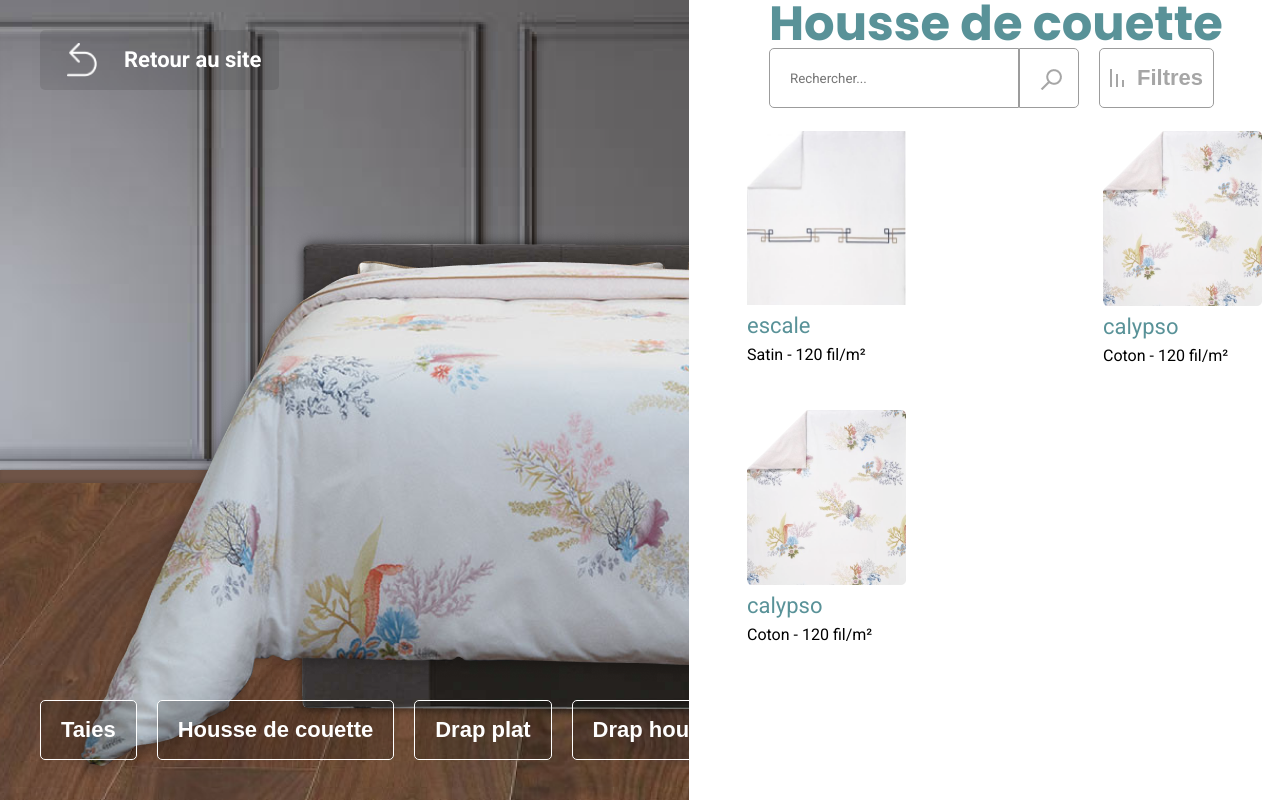
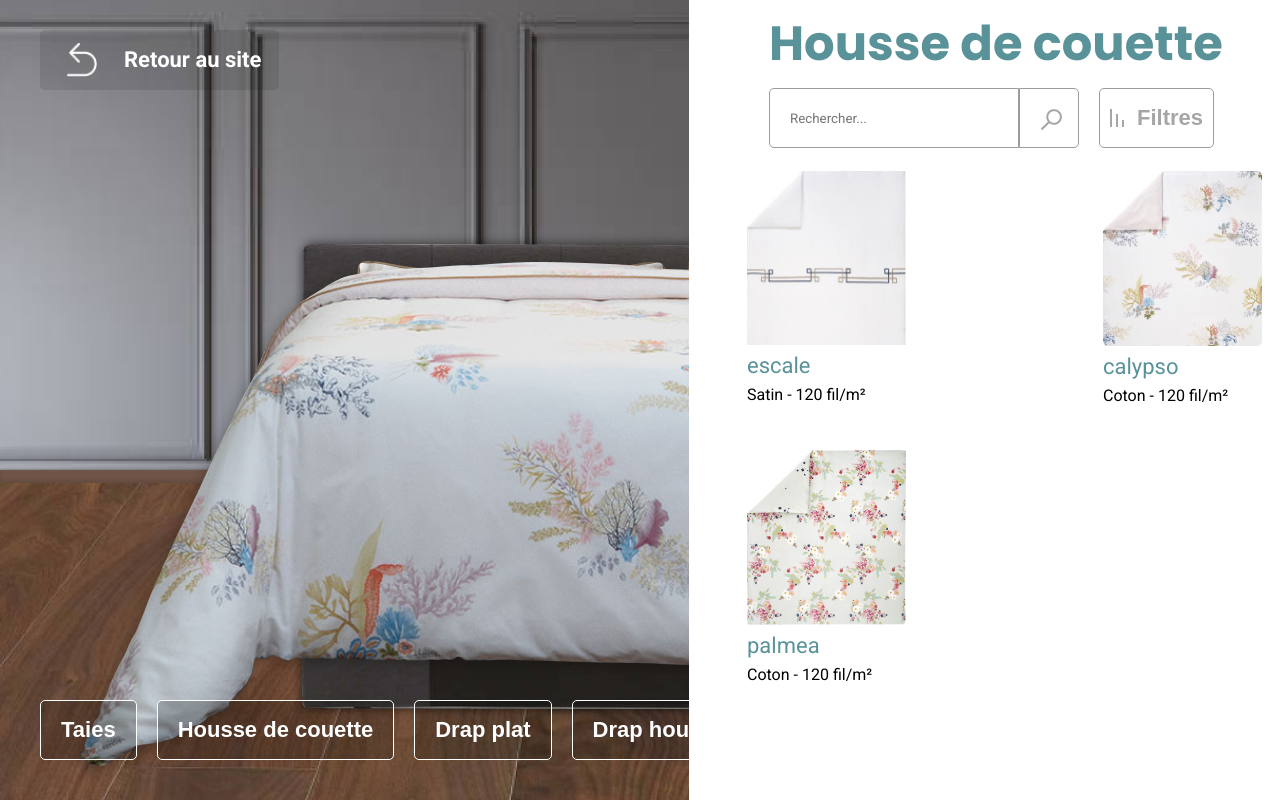
Before and after one commit to FlorianDurand/yves-delorme-simulateur, a Next.js app: page / in a window 1280 px wide. Both pictures are taken after a click on the element "Housse de couette". Shown: the top 800 px of the page. Built offline with nearby package versions, Linux system fonts and the light colour scheme.

Commit message:
Ajout couette

```diff
--- a/components/Menu.js
+++ b/components/Menu.js
@@ -19,10 +19,10 @@ const articles = [
 		couette: '/static/Bed/couette.png'
 	},
 	{
-		name : 'calypso',
-		image : '/static/article.png',
+		name : 'palmea',
+		image : '/static/palmea.png',
 		description: 'Coton - 120 fil/m²',
-		couette: '/static/Bed/couette.png'
+		couette: '/static/Bed/palmea.png'
 	}
 
 ]
--- a/components/Menu.module.css
+++ b/components/Menu.module.css
@@ -9,7 +9,7 @@
 }
 
 .title{
-    margin-left: 80px;
+    margin: 20px 0px 20px 80px;
     font-size: 48px;
     font-weight: bold;
     font-family: 'Poppins';
--- a/components/Styles/Button.js
+++ b/components/Styles/Button.js
@@ -8,7 +8,7 @@ const Button = props => {
 
 
     if ( props.classCustom === 'settings' ) {
-        return <button className={styles.buttonSettings}>{props.children}</button>
+        return <button className={styles.buttonSettings} >{props.children}</button>
     } else {
         return <button className={styles.home}>{props.children}</button>
     }
```
Also changed, not shown: public/static/Bed/palmea.png (added), public/static/palmea.png (added).
